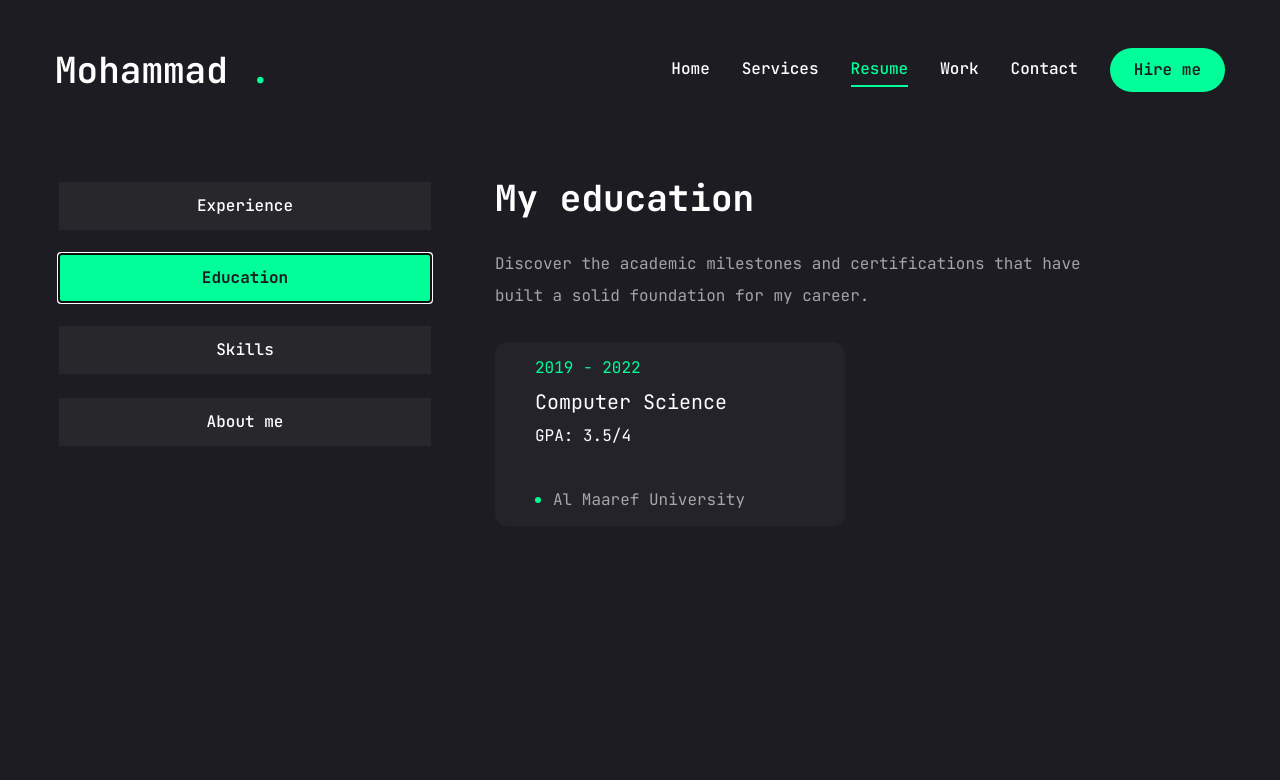
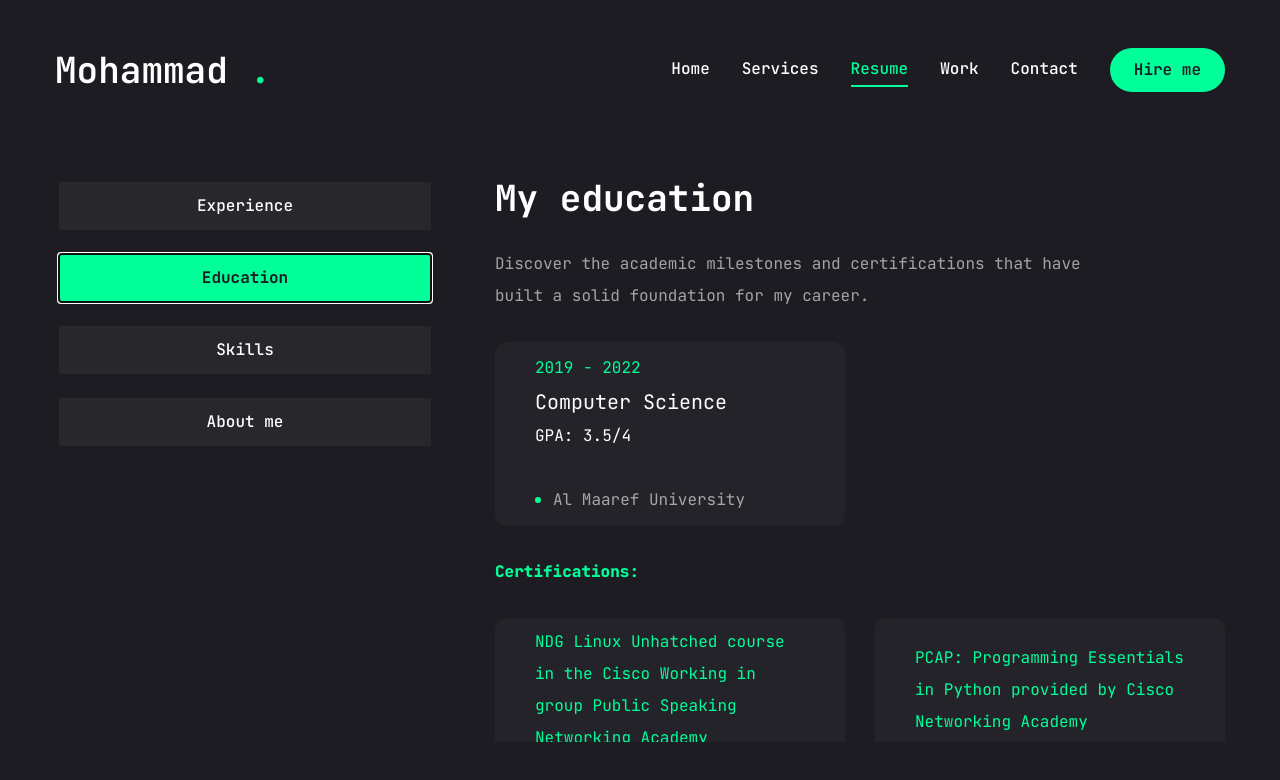
Before and after one commit to Mohammad-AlBaker-Zaytoun/Next-Portfolio, a Next.js app: page /resume in a window 1280 px wide. Both pictures are taken after a click on the tab "Education". Shown: the top 780 px of the page. Built offline with nearby package versions, Linux system fonts and the light colour scheme.

Commit message:
added education certificates

```diff
--- a/app/resume/page.jsx
+++ b/app/resume/page.jsx
@@ -1,14 +1,6 @@
 "use client";
 
-import {
-  FaHtml5,
-  FaCss3,
-  FaJs,
-  FaReact,
-  FaNodeJs,
-  FaJava,
-  FaPhp,
-} from "react-icons/fa";
+import { FaHtml5, FaCss3, FaJs, FaNodeJs, FaJava, FaPhp } from "react-icons/fa";
 
 import {
   SiTailwindcss,
@@ -59,6 +51,79 @@ const about = {
     {
       fieldName: "Langauges",
       fieldValue: "English, Arabic",
+    },
+  ],
+};
+
+const certifications = {
+  items: [
+    {
+      institution: "Cisco Networking Academy",
+      certificate:
+        "NDG Linux Unhatched course in the Cisco  Working in group  Public Speaking  Networking Academy",
+    },
+    {
+      institution: "Cisco Networking Academy",
+      certificate:
+        "PCAP: Programming Essentials in Python provided  by Cisco Networking Academy",
+    },
+    {
+      institution: "Cisco Networking Academy",
+      certificate: "Introduction to Cybersecurity by Cisco Networking Academy",
+    },
+    {
+      institution: "Cisco Networking Academy",
+      certificate: "Introduction to IoT by Cisco Networking Academy",
+    },
+    {
+      institution: "IEEE",
+      certificate:
+        "IEEE Lebanon Entrepreneurship Summit: Smart  Sustainable Cities",
+    },
+    {
+      institution: "Udemy",
+      certificate: "Master in Microsoft Power BI Desktop and Service",
+    },
+    {
+      institution: "Udemy",
+      certificate: "MySQL Database Development Mastery",
+    },
+    {
+      institution: "Udemy",
+      certificate: "SQL Programming and MySQL",
+    },
+    {
+      institution: "Udemy",
+      certificate: "The Complete SQL Course 2021: Become a MYSQL Master",
+    },
+    {
+      institution: "Udemy",
+      certificate: "Comprehensive SQL Bootcamp : Beginner to Advanced",
+    },
+    {
+      institution: "Udemy",
+      certificate:
+        "Git from Basics to Advanced: Practical Guide for Developers",
+    },
+    {
+      institution: "Udemy",
+      certificate: "Deep Web- The complete Introduction to the hidden web",
+    },
+    {
+      institution: "Udemy",
+      certificate: "Reverse Engineering and Memory Hacking with Cheat Engine",
+    },
+    {
+      institution: "Udemy",
+      certificate: "Learn Ethical Hacking From A-Z: Beginner To Expert Course",
+    },
+    {
+      institution: "Udemy",
+      certificate: "Microsoft Power BI DAX from Scratch",
+    },
+    {
+      institution: "Udemy",
+      certificate: "Object Oriented Programming Basics to Advance  (Java OOP)",
     },
   ],
 };
@@ -313,6 +378,34 @@ const Resume = () => {
                         </li>
                       );
                     })}
+                    <span></span>
+                    <span className="text-accent content-start font-black">
+                      Certifications:
+                    </span>
+                    <li></li>
+                    {certifications.items.map((item, index) => {
+                      return (
+                        <li
+                          key={index}
+                          className="bg-[#232329] h-[184px] py-6
+                        px-10 rounded-xl flex flex-col justify-center  items-center lg:items-start gap-1"
+                        >
+                          <span className="text-accent">
+                            {item.certificate}
+                          </span>
+                          <h3
+                            className="text-xl max-w-[260px]
+                          text-center lg:text-left"
+                          >
+                            {item.degree}
+                          </h3>
+                          <div className="flex items-center gap-3">
+                            <span className="w-[6px] h-[6px] rounded-full bg-accent"></span>
+                            <p className="text-white/60">{item.institution}</p>
+                          </div>
+                        </li>
+                      );
+                    })}
                   </ul>
                 </ScrollArea>
               </div>
```
